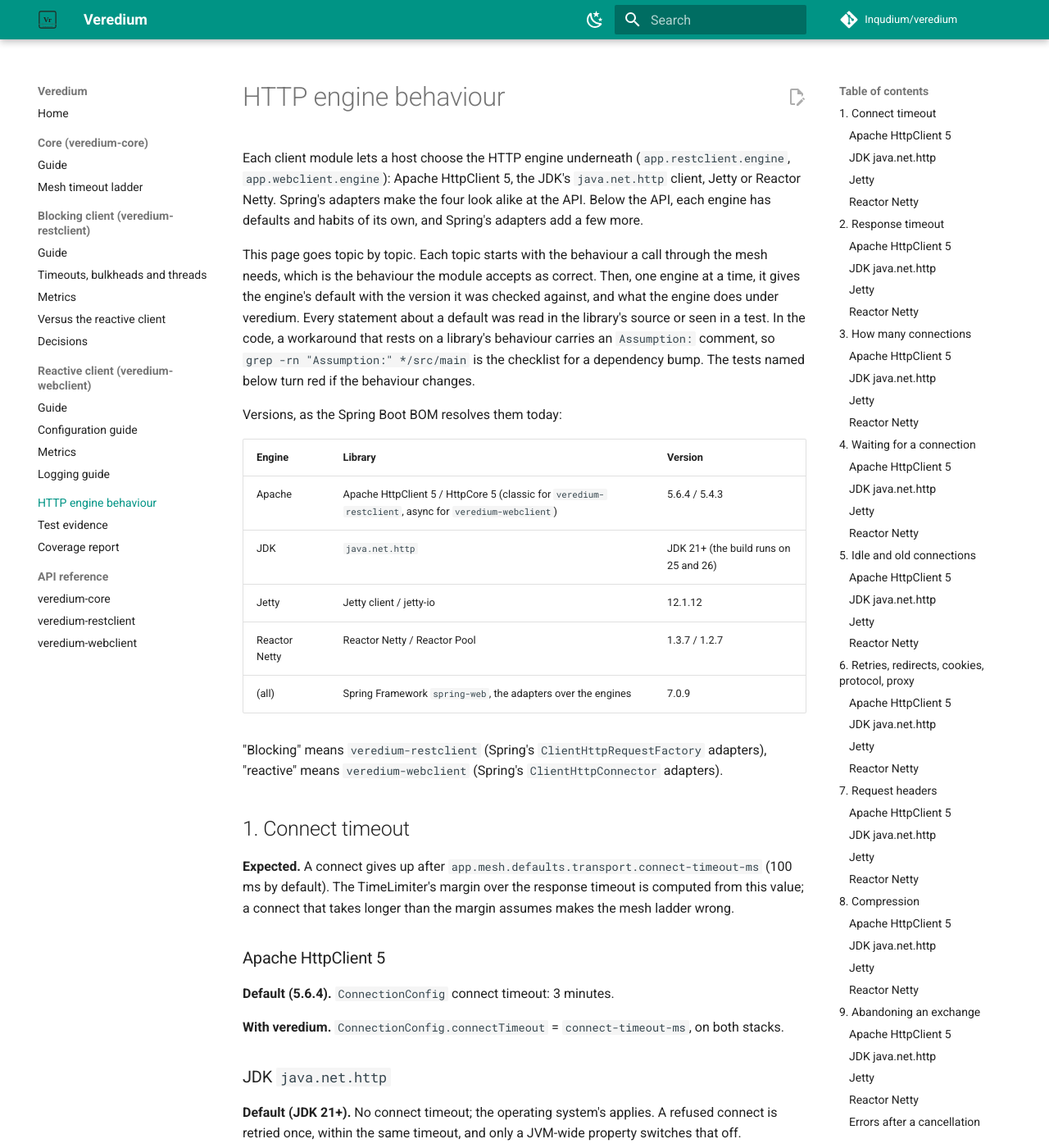
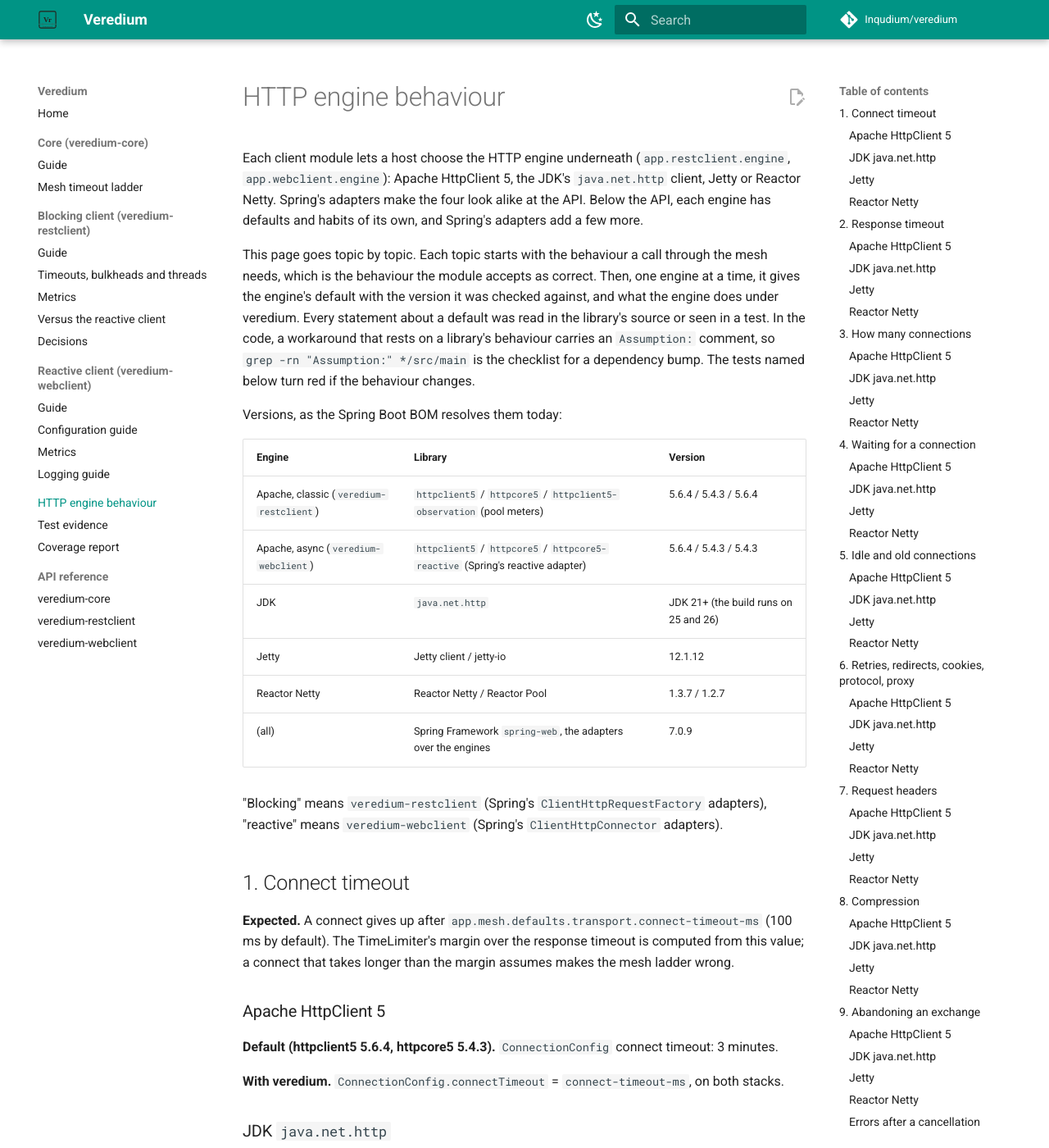
Before and after one commit to Inqudium/veredium, an MkDocs documentation site: the page built from docs/engine-behaviour.md, in a window 1280 px wide and 1400 px high. Shown: the whole window at 82% size. Built offline with MkDocs 1.6.1 and Material for MkDocs 9.7.7, drawn with Linux system fonts in a browser that asks for light colours; comment, search, counter and statistics services are not loaded; some of the changed text lies outside the part shown.

Commit message:
(docs) one version row per Apache flavour in the engine behaviour page
The classic and the async client resolve the same httpclient5/httpcore5
versions but different companion artifacts (httpclient5-observation for the
pool meters, httpcore5-reactive for Spring's reactive adapter); each row names
its own. The per-topic defaults name both httpclient5 and httpcore5, where
several of them live.

Co-Authored-By: Claude Opus 5.5 <noreply@anthropic.com>

```diff
--- a/docs/engine-behaviour.md
+++ b/docs/engine-behaviour.md
@@ -16,7 +16,8 @@ Versions, as the Spring Boot BOM resolves them today:
 
 | Engine | Library | Version |
 |---|---|---|
-| Apache | Apache HttpClient 5 / HttpCore 5 (classic for `veredium-restclient`, async for `veredium-webclient`) | 5.6.4 / 5.4.3 |
+| Apache, classic (`veredium-restclient`) | `httpclient5` / `httpcore5` / `httpclient5-observation` (pool meters) | 5.6.4 / 5.4.3 / 5.6.4 |
+| Apache, async (`veredium-webclient`) | `httpclient5` / `httpcore5` / `httpcore5-reactive` (Spring's reactive adapter) | 5.6.4 / 5.4.3 / 5.4.3 |
 | JDK | `java.net.http` | JDK 21+ (the build runs on 25 and 26) |
 | Jetty | Jetty client / jetty-io | 12.1.12 |
 | Reactor Netty | Reactor Netty / Reactor Pool | 1.3.7 / 1.2.7 |
@@ -33,7 +34,7 @@ margin assumes makes the mesh ladder wrong.
 
 ### Apache HttpClient 5
 
-**Default (5.6.4).** `ConnectionConfig` connect timeout: 3 minutes.
+**Default (httpclient5 5.6.4, httpcore5 5.4.3).** `ConnectionConfig` connect timeout: 3 minutes.
 
 **With veredium.** `ConnectionConfig.connectTimeout` = `connect-timeout-ms`, on both stacks.
 
@@ -70,7 +71,7 @@ TimeLimiter has to. Two backends on the same engine keep their own values.
 
 ### Apache HttpClient 5
 
-**Default (5.6.4).**
+**Default (httpclient5 5.6.4, httpcore5 5.4.3).**
 - Blocking (classic): no response timeout of its own; reads use the socket timeout, 3 minutes by default
   (`SocketConfig`), applied to **each read**.
 - Reactive (async): socket timeout 0 (none). Apache checks socket and connect timeouts only when its selector
@@ -119,7 +120,7 @@ factory reports (`MeshConnectionPools`).
 
 ### Apache HttpClient 5
 
-**Default (5.6.4).** Pool of 25 connections in total and **5 per route**, on both stacks. A `maxConnTotal` of zero
+**Default (httpclient5 5.6.4, httpcore5 5.4.3).** Pool of 25 connections in total and **5 per route**, on both stacks. A `maxConnTotal` of zero
 or less is ignored, and the pool keeps its default.
 
 **With veredium.**
@@ -167,7 +168,7 @@ that. Ideally, though, nobody waits: the bulkheads shed load before the pool's q
 
 ### Apache HttpClient 5
 
-**Default (5.6.4).** Connection-request timeout: 3 minutes. The pending queue is bounded in time only, not in
+**Default (httpclient5 5.6.4, httpcore5 5.4.3).** Connection-request timeout: 3 minutes. The pending queue is bounded in time only, not in
 count.
 - Blocking (classic pool): the timeout is enforced.
 - Reactive (async pool, `StrictConnPool`): a waiting lease's deadline is checked only when the next lease or
@@ -213,7 +214,7 @@ key.
 
 ### Apache HttpClient 5
 
-**Default (5.6.4).**
+**Default (httpclient5 5.6.4, httpcore5 5.4.3).**
 - No eviction unless configured.
 - `closeIdle(0)` closes **every** idle connection.
 - `HttpClientBuilder.evictIdleConnections` starts a thread **per client**: here that would be one per endpoint,
@@ -259,7 +260,7 @@ straight to the sidecar on loopback, with no proxy.
 
 ### Apache HttpClient 5
 
-**Default (5.6.4).** A failed idempotent request is retried automatically, redirects are followed and cookies are
+**Default (httpclient5 5.6.4, httpcore5 5.4.3).** A failed idempotent request is retried automatically, redirects are followed and cookies are
 stored. The async client may negotiate HTTP/2.
 
 **With veredium.** `disableAutomaticRetries`, `disableRedirectHandling`, `disableCookieManagement`. Reactive:
@@ -297,7 +298,7 @@ and exactly one `User-Agent` (`veredium/<version>`, or the host's `user-agent`).
 
 ### Apache HttpClient 5
 
-**Default (5.6.4).** An explicit `Host` is sent as given. Without one, Apache sends `Apache-HttpClient/<version>`
+**Default (httpclient5 5.6.4, httpcore5 5.4.3).** An explicit `Host` is sent as given. Without one, Apache sends `Apache-HttpClient/<version>`
 as `User-Agent`.
 
 **With veredium.** The module's headers replace the engine's.
@@ -341,7 +342,7 @@ engine tests.
 
 ### Apache HttpClient 5
 
-**Default (5.6.4).**
+**Default (httpclient5 5.6.4, httpcore5 5.4.3).**
 - Blocking: compression is on (`Accept-Encoding: gzip, x-gzip, deflate`), and bodies are decoded transparently.
 - Reactive: asks for gzip and decodes it.
 
@@ -380,7 +381,7 @@ engine reports after that is the expected end of an aborted exchange, not an err
 
 ### Apache HttpClient 5
 
-**Default (5.6.4).**
+**Default (httpclient5 5.6.4, httpcore5 5.4.3).**
 - Blocking: on the decorator's virtual-thread workers, a blocking socket read reacts to an interrupt by closing the
   socket. The read fails at once with `SocketException: Closed by interrupt`, and Apache discards the connection.
   A pool lease and a connect are interruptible too.
@@ -449,7 +450,7 @@ refusal, which the breaker ignores, would turn into a `TimeoutException`, which
 
 ### Apache HttpClient 5
 
-**Default (5.6.4).** Blocking: Spring's `HttpComponentsClientHttpResponse.close()` consumes the entity, and
+**Default (httpclient5 5.6.4, httpcore5 5.4.3).** Blocking: Spring's `HttpComponentsClientHttpResponse.close()` consumes the entity, and
 Apache's content streams (`ContentLengthInputStream`, `ChunkedInputStream`) **read the rest** of the message in
 their `close`, to keep the connection. The source says so: "this assumes that closing the stream will consume the
 remainder" (`ResponseEntityProxy`).
@@ -492,7 +493,7 @@ not shared with the host's other clients, not registered in a JVM-global place,
 
 ### Apache HttpClient 5
 
-**Default (5.6.4).** Pool meters come from the `ConnPoolMeters` binder (httpclient5-observation). It reads the
+**Default (httpclient5 5.6.4, httpcore5 5.4.3).** Pool meters come from the `ConnPoolMeters` binder (httpclient5-observation). It reads the
 pool off a client **builder** and hands back nothing to deregister with.
 
 **With veredium.** The binder runs once per pool, over a throwaway builder, in the host's registry
@@ -543,7 +544,7 @@ on shutdown".
 
 ### Apache HttpClient 5
 
-**Default (5.6.4).**
+**Default (httpclient5 5.6.4, httpcore5 5.4.3).**
 - Blocking: `close` discards leased connections on the spot. There is no "dispose when drained".
 - Reactive: the graceful reactor shutdown and a hard close both close the connections of running exchanges
   **without completing their callbacks**, so a caller's `Mono` waits for its TimeLimiter.
```
